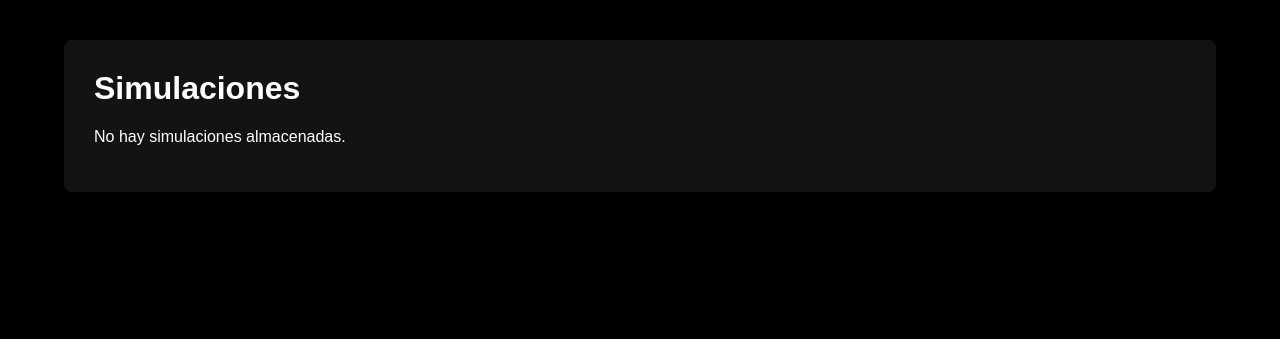
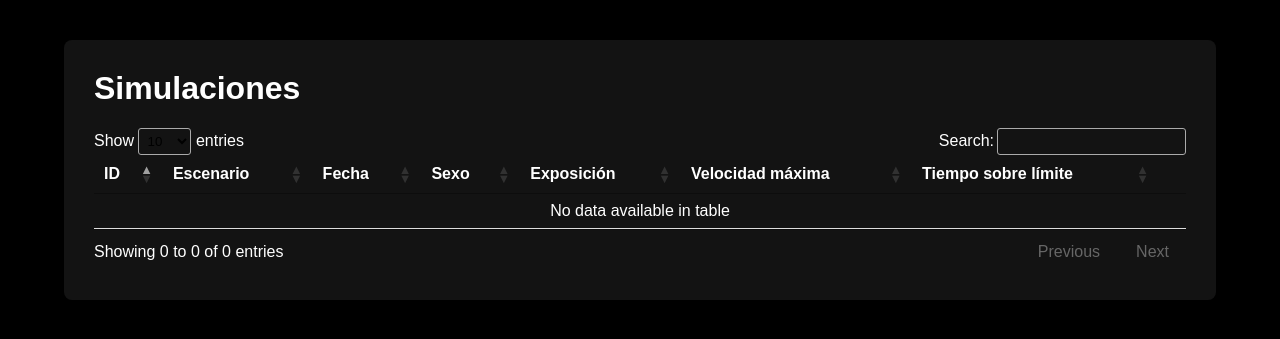
Before and after one commit to JohannArmstrong/simulator-DB-viewer, a Flask app: page / in a window 1280 px wide. Shown: the top 339 px of the page. Run offline with Flask 3, Linux system fonts and the light colour scheme; data that the repository does not hold is empty; some libraries are stand-ins or nearby versions.

Commit message:
Se agregó datatables

```diff
--- a/app.py
+++ b/app.py
@@ -1,23 +1,42 @@
-from flask import Flask, render_template, abort
+from flask import Flask, render_template, abort, request, jsonify
 
 from database import (
     obtener_simulaciones,
-    obtener_simulacion
+    obtener_simulacion,
+    obtener_simulaciones_datatables
 )
-
 
 app = Flask(__name__)
 
-
 @app.route("/")
 def index():
-    simulaciones = obtener_simulaciones()
+    return render_template("index.html")
 
-    return render_template(
-        "index.html",
-        simulaciones=simulaciones
-    )
+@app.route("/api/simulaciones")
+def api_simulaciones():
+    try:
+        draw = request.args.get('draw', type=int)
+        start = request.args.get('start', type=int)
+        length = request.args.get('length', type=int)
+        search_value = request.args.get('search[value]', type=str)
 
+        order_column_index = request.args.get('order[0][column]', type=int, default=0)
+        order_dir = request.args.get('order[0][dir]', type=str, default='desc')
+
+        records_total, records_filtered, data = obtener_simulaciones_datatables(
+            start, length, search_value, order_column_index, order_dir
+        )
+
+        return jsonify({
+            "draw": draw,
+            "recordsTotal": records_total,
+            "recordsFiltered": records_filtered,
+            "data": data
+        })
+    except Exception as e:
+        print("Error en Datatables")
+        print(e)
+        return jsonify({"error": f"Error interno: {str(e)}"}), 500
 
 @app.route("/simulacion/<int:simulacion_id>")
 def ver_simulacion(simulacion_id):
@@ -31,6 +50,5 @@ def ver_simulacion(simulacion_id):
         simulacion=simulacion
     )
 
-
 if __name__ == "__main__":
     app.run(debug=True)
--- a/database.py
+++ b/database.py
@@ -1,18 +1,8 @@
 import sqlite3
 from pathlib import Path
 
-
-# VisorDB/
-#     database.py
-#
-# La base está un nivel por encima:
-#     Simulador/
-#         Database/
-#             simulador.db
-
-# arreglar despue's la ubicaci'on
-BASE_DIR = Path(__file__).resolve().parent.parent.parent
-DATABASE_PATH = BASE_DIR / "simulador-conduccion-vr-2026" / "Database" / "simulador.db"
+BASE_DIR = Path(__file__).resolve().parent.parent
+DATABASE_PATH = BASE_DIR / "simulador-conduccion-vr-2026" / "Database" / "simulaciones.db"
 
 
 def get_connection():
@@ -20,28 +10,92 @@ def get_connection():
     Abre una conexión con la base de datos SQLite.
     """
     connection = sqlite3.connect(DATABASE_PATH)
-
-    # Permite acceder a las columnas por nombre.
     connection.row_factory = sqlite3.Row
-
     return connection
 
 
 def obtener_simulaciones():
     """
-    Obtiene todas las simulaciones almacenadas.
+    Obtiene todas las simulaciones almacenadas (Sin DataTables).
     """
     connection = get_connection()
-
     try:
         cursor = connection.execute("""
             SELECT *
-            FROM Simulaciones
+            FROM simulacion
             ORDER BY fecha DESC
         """)
+        return cursor.fetchall()
+    finally:
+        connection.close()
 
-        return cursor.fetchall()
 
+def obtener_simulaciones_datatables(start, length, search_value, order_column_index=0, order_dir='desc'):
+    """
+    Obtiene las simulaciones con paginación, filtros y ordenamiento dinámico para DataTables.
+    """
+    connection = get_connection()
+    try:
+        cursor = connection.cursor()
+
+        query = """
+            SELECT
+                s.id,
+                s.nivel AS escenario,
+                s.fecha,
+                sx.nombre AS sexo,
+                ex.nombre AS exposicion,
+                s.vel_max,
+                s.tiempo_vel_max
+            FROM simulacion s
+            LEFT JOIN sexo sx ON s.sexo_id = sx.id
+            LEFT JOIN exposicion ex ON s.exposicion_id = ex.id
+        """
+        params = []
+
+        if search_value:
+            query += " WHERE s.nivel LIKE ? OR s.fecha LIKE ? OR sx.nombre LIKE ? OR ex.nombre LIKE ?"
+            params.extend([f"%{search_value}%", f"%{search_value}%", f"%{search_value}%", f"%{search_value}%"])
+
+        cursor.execute(f"SELECT COUNT(*) FROM ({query})", params)
+        records_filtered = cursor.fetchone()[0]
+
+        cursor.execute("SELECT COUNT(*) FROM simulacion")
+        records_total = cursor.fetchone()[0]
+
+        columnas_orden = {
+            0: "s.id",
+            1: "s.nivel",
+            2: "s.fecha",
+            3: "sx.nombre",
+            4: "ex.nombre",
+            5: "s.vel_max",
+            6: "s.tiempo_vel_max"
+        }
+
+        columna_sql = columnas_orden.get(order_column_index, "s.id")
+
+        direccion_sql = "ASC" if order_dir.lower() == 'asc' else "DESC"
+
+        query += f" ORDER BY {columna_sql} {direccion_sql} LIMIT ? OFFSET ?"
+        params.extend([length, start])
+
+        cursor.execute(query, params)
+        rows = cursor.fetchall()
+
+        data = []
+        for row in rows:
+            data.append({
+                "id": row["id"],
+                "escenario": row["escenario"] or "",
+                "fecha": row["fecha"] or "",
+                "sexo": row["sexo"] or "N/A",
+                "exposicion": row["exposicion"] or "N/A",
+                "vel_max": round(row["vel_max"], 2) if row["vel_max"] else 0,
+                "tiempo_sobre_limite": round(row["tiempo_vel_max"], 2) if row["tiempo_vel_max"] else 0
+            })
+
+        return records_total, records_filtered, data
     finally:
         connection.close()
 
@@ -51,15 +105,17 @@ def obtener_simulacion(simulacion_id):
     Obtiene una simulación concreta mediante su ID.
     """
     connection = get_connection()
-
     try:
         cursor = connection.execute("""
-            SELECT *
-            FROM Simulaciones
-            WHERE id = ?
+            SELECT
+                s.*,
+                sx.nombre AS sexo_nombre,
+                ex.nombre AS exposicion_nombre
+            FROM simulacion s
+            LEFT JOIN sexo sx ON s.sexo_id = sx.id
+            LEFT JOIN exposicion ex ON s.exposicion_id = ex.id
+            WHERE s.id = ?
         """, (simulacion_id,))
-
         return cursor.fetchone()
-
     finally:
         connection.close()
--- a/static/js/main.js
+++ b/static/js/main.js
@@ -1 +1,39 @@
 console.log("Visor de simulaciones おｋ");
+
+console.log("Visor de simulaciones おｋ");
+
+$(document).ready(function() {$('#tablaSimulaciones').DataTable({
+        "processing": true,
+        "serverSide": true,
+        "ajax": "/api/simulaciones",
+        "columns": [
+            { "data": "id" },
+            { "data": "escenario" },
+            { "data": "fecha" },
+            { "data": "sexo" },
+            { "data": "exposicion" },
+            {
+                "data": "vel_max",
+                "render": function(data) {
+                    return data + " km/h";
+                }
+            },
+            {
+                "data": "tiempo_sobre_limite",
+                "render": function(data) {
+                    return data + " s";
+                }
+            },
+            {
+                "data": null,
+                "orderable": false,
+                "render": function(data, type, row) {
+                    return `<a href="/simulacion/${row.id}">Ver</a>`;
+                }
+            }
+        ],
+        "language": {
+            "url": "//cdn.datatables.net/plug-ins/1.13.6/i18n/es-ES.json"
+        }
+    });
+});
--- a/templates/index.html
+++ b/templates/index.html
@@ -1,93 +1,37 @@
 <!DOCTYPE html>
 <html lang="es">
-
 <head>
     <meta charset="UTF-8">
     <meta name="viewport" content="width=device-width, initial-scale=1.0">
-
     <title>Visor de simulaciones</title>
-
+    <link rel="stylesheet" href="https://cdn.datatables.net/1.13.6/css/jquery.dataTables.min.css">
     <link rel="stylesheet" href="{{ url_for('static', filename='css/style.css') }}">
 </head>
-
 <body>
-
     <main class="container">
-
         <h1>Simulaciones</h1>
 
-        {% if simulaciones %}
-
-            <table>
-
+        <table id="tablaSimulaciones" class="display" style="width:100%">
             <thead>
                 <tr>
                     <th>ID</th>
                     <th>Escenario</th>
                     <th>Fecha</th>
+                    <th>Sexo</th>
+                    <th>Exposición</th>
                     <th>Velocidad máxima</th>
                     <th>Tiempo sobre límite</th>
                     <th></th>
                 </tr>
             </thead>
-
             <tbody>
-
-                    {% for simulacion in simulaciones %}
-
-                        <tr>
-
-                            <td>
-                                {{ simulacion["id"] }}
-                            </td>
-
-                            <td>
-                                {{ simulacion["nivel"] }}
-                            </td>
-
-                            <td>
-                                {{ simulacion["fecha"] }}
-                            </td>
-
-                            <td>
-                                {{ simulacion["velocidad_maxima"] }}
-                            </td>
-
-                            <td>
-                                {{ simulacion["tiempo_sobre_velocidad"] }}
-                            </td>
-
-                            <td>
-                                <a
-                                    href="{{ url_for(
-                                        'ver_simulacion',
-                                        simulacion_id=simulacion['id']
-                                    ) }}"
-                                >
-                                    Ver
-                                </a>
-                            </td>
-
-                        </tr>
-
-                    {% endfor %}
-
             </tbody>
-
         </table>
-
-        {% else %}
-
-            <p>
-                No hay simulaciones almacenadas.
-            </p>
-
-        {% endif %}
-
     </main>
 
+    <script src="https://code.jquery.com/jquery-3.7.0.min.js"></script>
+    <script src="https://cdn.datatables.net/1.13.6/js/jquery.dataTables.min.js"></script>
+
     <script src="{{ url_for('static', filename='js/main.js') }}"></script>
-
 </body>
-
 </html>
```
Lines whose indentation alone changed are shown as unchanged.
